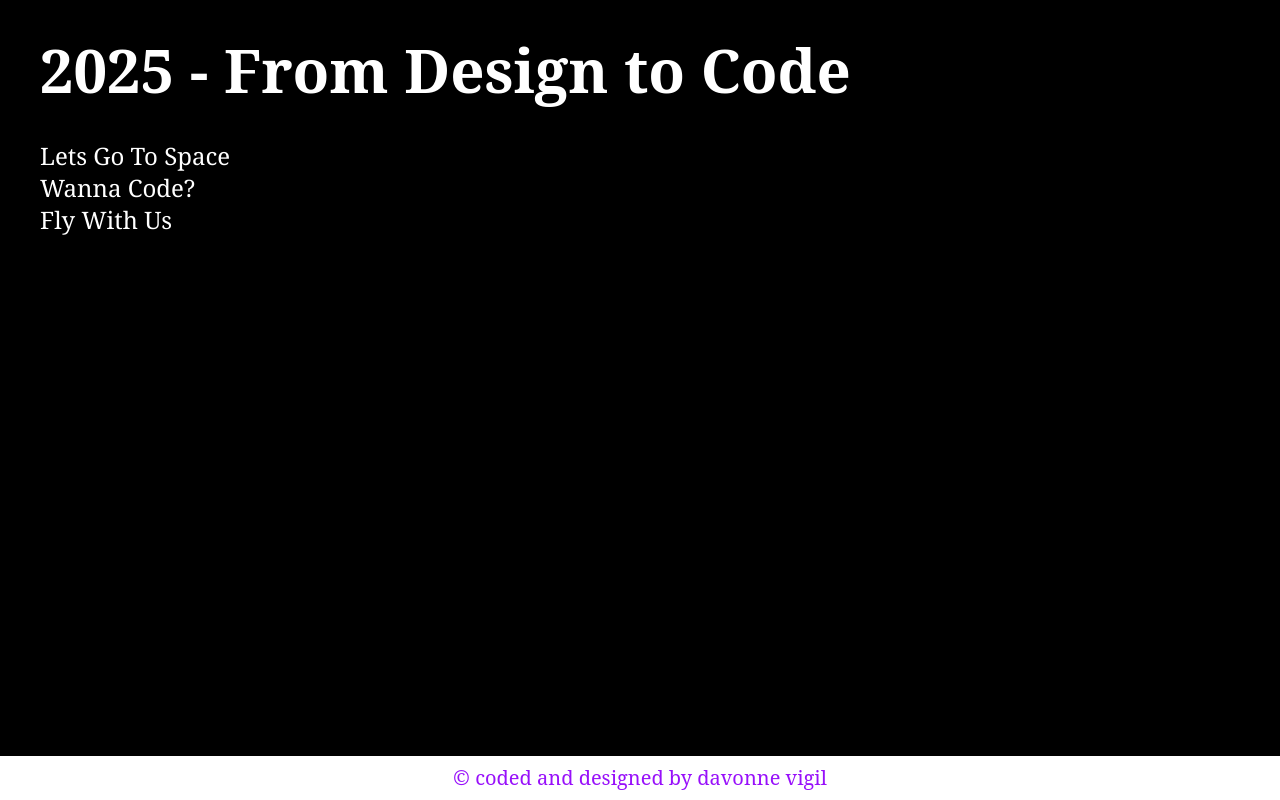
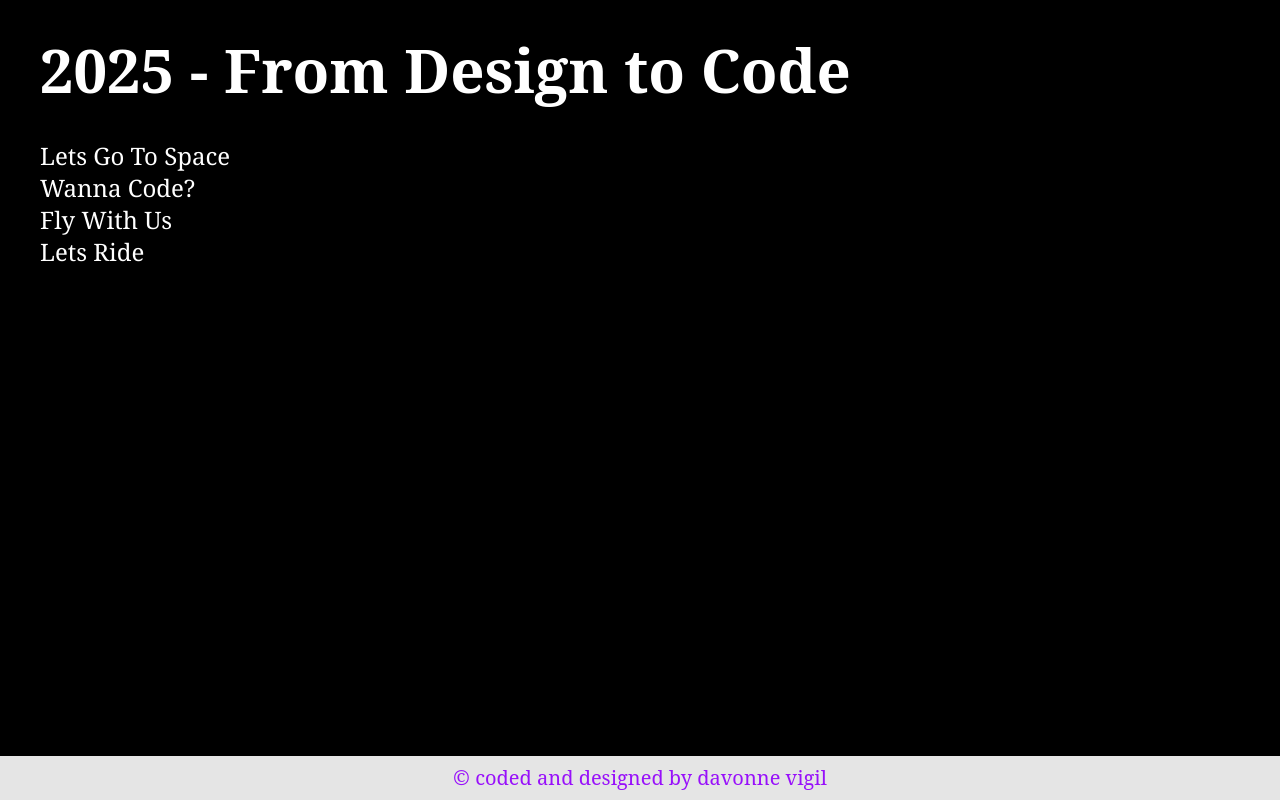
Before and after one commit to Davonne007-TX/world-of-code-and-design, a React (Vite) app: page / in a window 1280 px wide. Built offline with nearby package versions, Linux system fonts and the light colour scheme; a web font is replaced by a local one.

Commit message:
add route for next project, Pink Mustang

```diff
--- a/src/App.jsx
+++ b/src/App.jsx
@@ -8,6 +8,7 @@ const SpaceExploration = React.lazy(() =>
 const WannaCode = React.lazy(() => import("./components/wanna/WannaCode"));
 import "./App.css";
 const FlyWithUs = React.lazy(() => import("./components/fly/FlyWithUs"));
+const LetsRide = React.lazy(() => import("./components/mustang/LetsRide"));
 
 function App() {
   return (
@@ -18,6 +19,7 @@ function App() {
           <Route path="/space" element={<SpaceExploration />} />
           <Route path="/wannaCode" element={<WannaCode />} />
           <Route path="/fly" element={<FlyWithUs />} />
+          <Route path="/letsRide" element={<LetsRide />} />
         </Routes>
       </Suspense>
     </>
--- a/src/components/Footer.jsx
+++ b/src/components/Footer.jsx
@@ -1,6 +1,6 @@
 export default function Footer() {
   return (
-    <footer className="mt-auto bg-white w-full text-center text-xl font-glo p-2 text-purple-600">
+    <footer className="mt-auto bg-neutral-200 w-full text-center text-xl font-glo p-2 text-purple-600">
       © coded and designed by davonne vigil
     </footer>
   );
--- /dev/null
+++ b/src/components/mustang/LetsRide.jsx
@@ -0,0 +1,3 @@
+export default function LetsRide() {
+  return <div>LetsRide</div>;
+}
--- /dev/null
+++ b/src/components/mustang/MustangHeader.jsx
@@ -0,0 +1,3 @@
+export default function MustangHeader() {
+  return <div>MustangHeader</div>;
+}
--- a/src/data/myWork.js
+++ b/src/data/myWork.js
@@ -2,4 +2,5 @@ export const myWork = [
   { id: 1, text: "Lets Go To Space", link: "/space" },
   { id: 2, text: "Wanna Code?", link: "/wannaCode" },
   { id: 3, text: "Fly With Us", link: "/fly" },
+  { id: 4, text: "Lets Ride", link: "/letsRide" },
 ];
```
Also changed, not shown: public/images/pinkMustang.webp (added).
